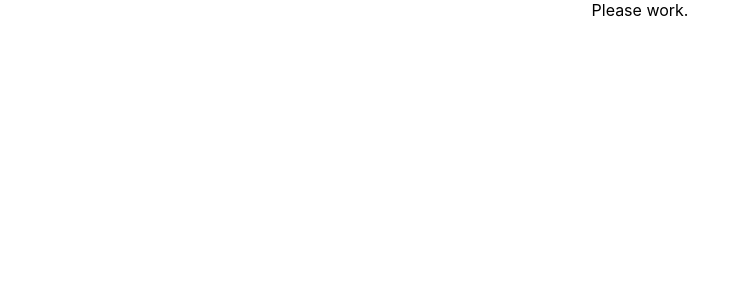
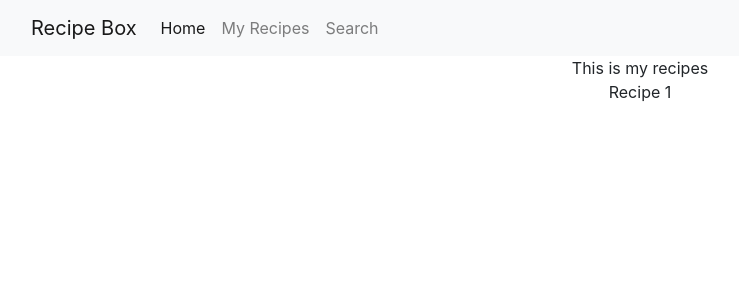
Before and after one commit to JackieHodges/RecipeKeeper, a React (Create React App) app in the folder client/: page /myRecipes in a window 1280 px wide. Shown: the top 300 px of the page, without its empty margins (0-739 px from the left). Built offline with nearby package versions, Linux system fonts and the light colour scheme.

Commit message:
basic navbar, myRecipes, and newRecipe form

```diff
--- a/client/package.json
+++ b/client/package.json
@@ -6,8 +6,11 @@
     "@testing-library/jest-dom": "^5.14.1",
     "@testing-library/react": "^11.2.7",
     "@testing-library/user-event": "^12.8.3",
+    "bootstrap": "^4.6.0",
     "react": "^17.0.2",
+    "react-bootstrap": "^1.6.1",
     "react-dom": "^17.0.2",
+    "react-router-dom": "^5.2.0",
     "react-scripts": "4.0.3",
     "web-vitals": "^1.1.2"
   },
--- a/client/src/App.js
+++ b/client/src/App.js
@@ -1,9 +1,20 @@
+import React from "react";
 import './App.css';
+import { BrowserRouter, Switch, Route } from 'react-router-dom';
+import HomePage from './pages/HomePage'
+import NavBar from "./components/navBar";
+import MyRecipes from "./components/myRecipes";
 
 function App() {
   return (
     <div className="App">
-      Please work.
+      <BrowserRouter>
+      <NavBar />
+        <Switch>
+          <Route exact path="/" component={ HomePage } />
+          <Route exact path="/myRecipes" component={ MyRecipes } />
+        </Switch>
+      </BrowserRouter>
     </div>
   );
 }
--- /dev/null
+++ b/client/src/components/myRecipes.js
@@ -0,0 +1,20 @@
+import React from "react";
+import { Container, Row, Col } from "react-bootstrap";
+
+function MyRecipes() {
+
+    return (
+        <div>
+            <Container>
+                <Row>
+                    <Col>This is my recipes</Col>
+                </Row>
+                <Row>
+                    <Col>Recipe 1</Col>
+                </Row>
+            </Container>
+        </div>
+    )
+}
+
+export default MyRecipes;
--- /dev/null
+++ b/client/src/components/navBar.js
@@ -0,0 +1,30 @@
+import React from "react";
+
+function NavBar() {
+
+    return (
+        <nav className="navbar navbar-expand-lg navbar-light bg-light">
+            <div className="container-fluid">
+                <a className="navbar-brand" href="/">Recipe Box</a>
+                <button className="navbar-toggler" type="button" data-bs-toggle="collapse" data-bs-target="#navbarNav" aria-controls="navbarNav" aria-expanded="false" aria-label="Toggle navigation">
+                    <span className="navbar-toggler-icon"></span>
+                </button>
+                <div className="collapse navbar-collapse" id="navbarNav">
+                    <ul className="navbar-nav">
+                        <li className="nav-item">
+                            <a className="nav-link active" aria-current="page" href="/">Home</a>
+                        </li>
+                        <li className="nav-item">
+                            <a className="nav-link" href="/myRecipes">My Recipes</a>
+                        </li>
+                        <li className="nav-item">
+                            <a className="nav-link" href="/">Search</a>
+                        </li>
+                    </ul>
+                </div>
+            </div>
+        </nav>
+    )
+}
+
+export default NavBar;
--- a/client/src/index.js
+++ b/client/src/index.js
@@ -2,5 +2,6 @@ import React from 'react';
 import ReactDOM from 'react-dom';
 import './index.css';
 import App from './App';
+import 'bootstrap/dist/css/bootstrap.min.css';
 
 ReactDOM.render(<App />, document.getElementById("root"));
--- /dev/null
+++ b/client/src/pages/HomePage.js
@@ -0,0 +1,14 @@
+import React from "react";
+
+function HomePage() {
+
+    return (
+        <div>
+            This is the homepage
+
+        </div>
+    )
+
+}
+
+export default HomePage;
```
Also changed, not shown: client/src/components/newRecipe.js (added, +44 -0 lines), client/src/components/searchRecipes.js (added), client/src/components/thisWeeksMeals.js (added), 1 other file (tests, documents, lock files or other folders).
